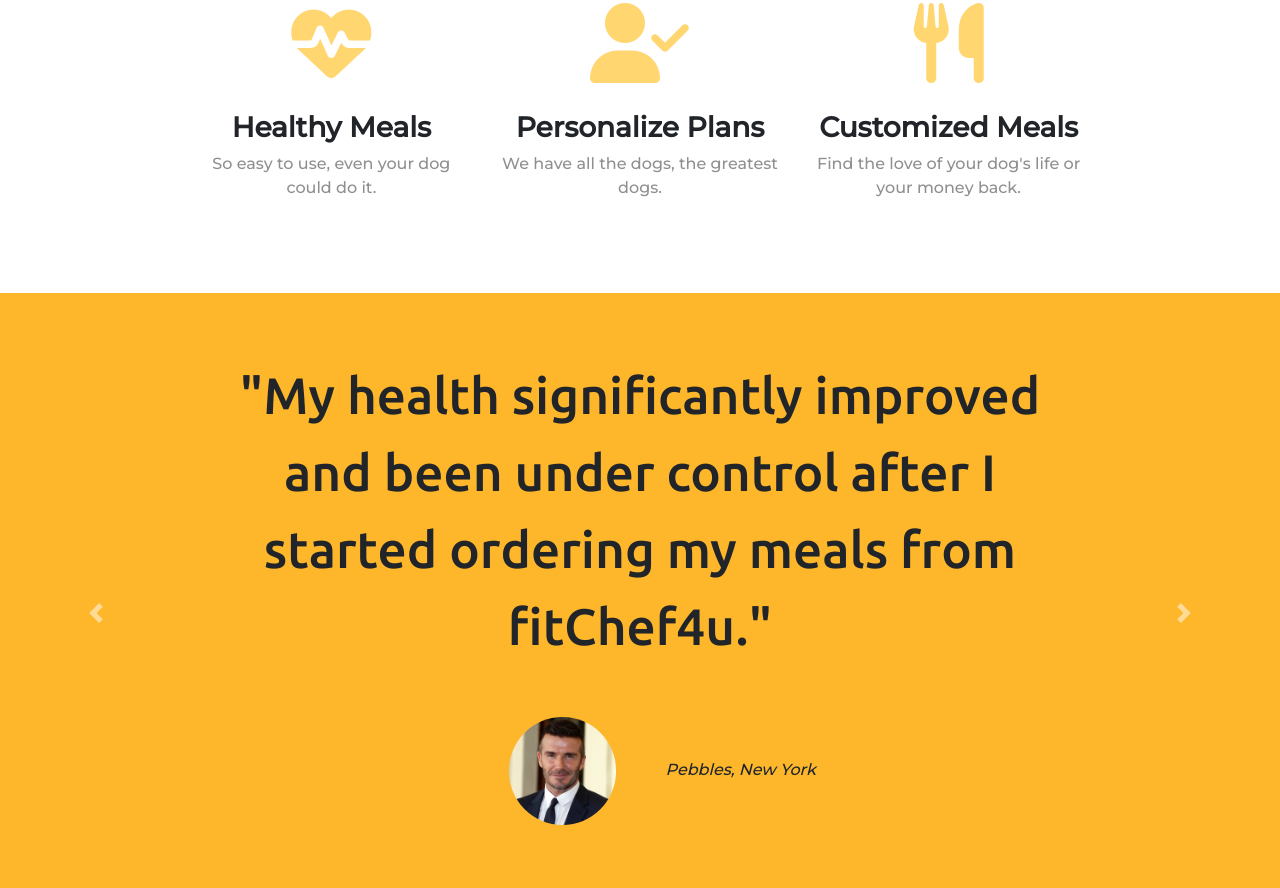
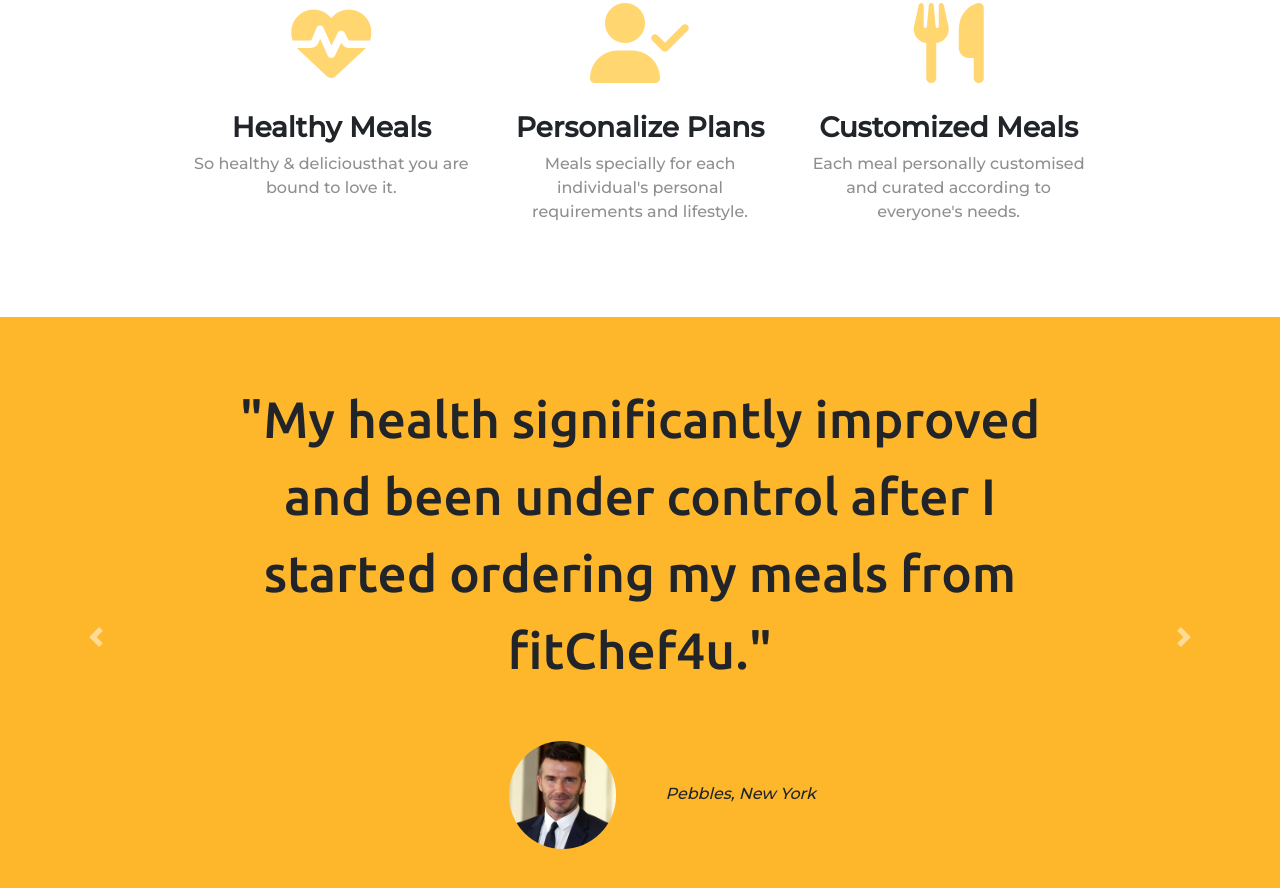
Before and after one commit to Cassablonka/Fitchef4u, a plain HTML site: page index.html in a window 1280 px wide. Shown: the part 1262-2150 px from the top of the page. Drawn offline with nearby package versions, Linux system fonts and the light colour scheme.

Commit message:
Update index.html

```diff
--- a/index.html
+++ b/index.html
@@ -71,19 +71,19 @@
       <div class="col-lg-4">
         <i class="fas fa-heartbeat fa-5x icon"></i>
         <h3 class="feature-title">Healthy Meals</h3>
-        <p>So easy to use, even your dog could do it.</p>
+        <p>So healthy & deliciousthat you are bound to love it.</p>
       </div>
 
       <div class="col-lg-4">
         <i class="fas fa-user-check fa-5x icon"></i>
         <h3 class="feature-title">Personalize Plans</h3>
-        <p>We have all the dogs, the greatest dogs.</p>
+        <p>Meals specially for each individual's personal requirements and lifestyle.</p>
       </div>
 
       <div class="col-lg-4">
         <i class="fas fa-utensils fa-5x icon"></i>
         <h3 class="feature-title">Customized Meals</h3>
-        <p>Find the love of your dog's life or your money back.</p>
+        <p>Each meal personally customised and curated according to everyone's needs.</p>
       </div>
 
     </div>
```
